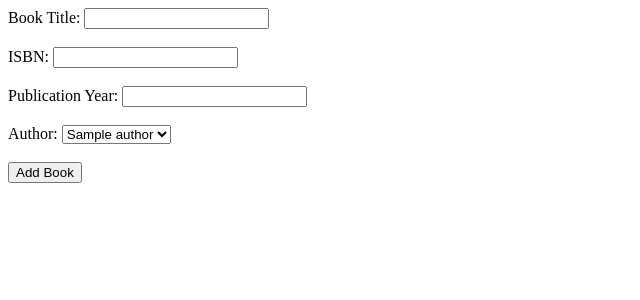
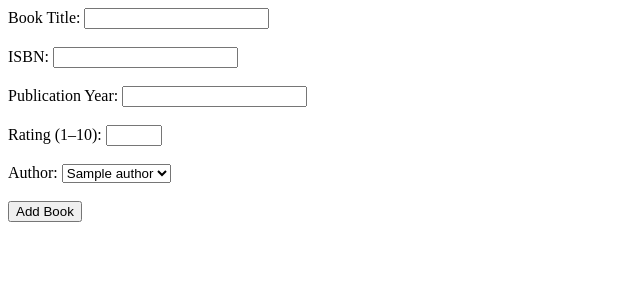
Before and after one commit to margarita-bykadorova/BookAlchemy, a Flask app: page /add_book in a window 1280 px wide. Shown: the top 300 px of the page, without its empty margins (0-640 px from the left). Run offline with Flask 3, Linux system fonts and the light colour scheme; tables that the repository leaves empty hold one stand-in row (values such as "Sample post").

Commit message:
Implement book rating feature (model, form, route, UI display)

```diff
--- a/app.py
+++ b/app.py
@@ -77,6 +77,7 @@ def add_book():
         title = request.form["title"].strip()
         isbn = request.form["isbn"].strip()
         publication_year = request.form["publication_year"]
+        rating = request.form.get("rating")  # may be empty
         author_id = request.form["author_id"]
 
         # Check for duplicate ISBN
@@ -91,6 +92,7 @@ def add_book():
             title=title,
             isbn=isbn,
             publication_year=publication_year,
+            rating=rating,
             author_id=author_id
         )
 
--- a/data_models.py
+++ b/data_models.py
@@ -34,6 +34,7 @@ class Book(db.Model):
     isbn = db.Column(db.String(20), nullable=False, unique=True)
     title = db.Column(db.String(200), nullable=False)
     publication_year = db.Column(db.Integer)
+    rating = db.Column(db.Integer)  # 1–10 rating
     author_id = db.Column(
         db.Integer,
         db.ForeignKey("author.id"),
--- a/templates/add_book.html
+++ b/templates/add_book.html
@@ -27,6 +27,10 @@
       <input type="number" id="publication_year" name="publication_year">
       <br><br>
 
+        <label for="rating">Rating (1–10):</label>
+        <input type="number" id="rating" name="rating" min="1" max="10">
+        <br><br>
+
       <label for="author_id">Author:</label>
       <select id="author_id" name="author_id" required>
         {% for author in authors %}
--- a/templates/book_detail.html
+++ b/templates/book_detail.html
@@ -21,6 +21,7 @@
 
     <p><strong>ISBN:</strong> {{ book.isbn or "Unknown" }}</p>
     <p><strong>Publication Year:</strong> {{ book.publication_year or "Unknown" }}</p>
+    <p><strong>Rating:</strong> {{ book.rating or "Not rated" }}/10</p>
 
     <br>
     <a href="/">⬅ Back to Library</a>
```
Also changed, not shown: templates/home.html (+6 -2 lines).
